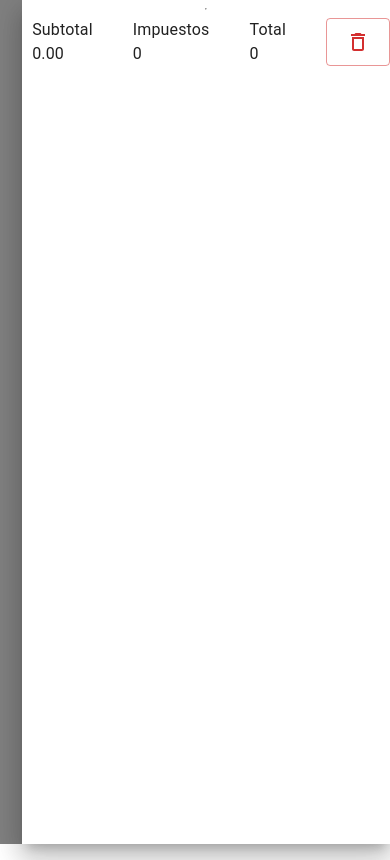
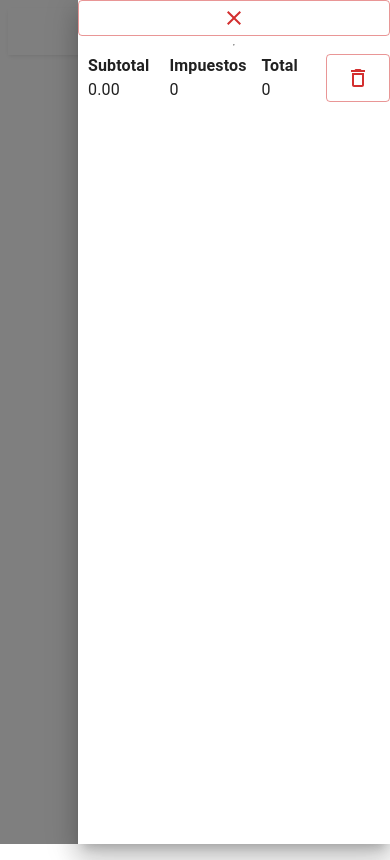
Before and after one commit to CRISTIANMARTINEZMACIA/prueba-tecnica-react-interrapidisimo, a React (Vite) app: page /panel in a window 390 px wide. Both pictures are taken after a click on the button 348 px from the left and 31 px from the top of the page. Built offline with nearby package versions, Linux system fonts and the light colour scheme.

Commit message:
fix bug with responsive and limite the amount

```diff
--- a/src/App.tsx
+++ b/src/App.tsx
@@ -9,7 +9,7 @@ import { Error500View } from "./components/errors/Error500View";
 import { Suspense } from "react";
 import { DetailErrorBoundary } from "./components/errors/DetailErrorBoundary";
 import { Grid } from "@mui/material";
-import { SkeletonGrid } from "./components/shoppingCard/SkeletonGrid";
+import { SkeletonGrid } from "./components/common/SkeletonGrid";
 import { ProductPage } from "./components/products/ProductPage";
 
 function App() {
--- a/src/components/common/Header.tsx
+++ b/src/components/common/Header.tsx
@@ -1,4 +1,4 @@
-import { Badge, Button, Grid } from "@mui/material";
+import { Badge, Box, Button } from "@mui/material";
 import { useShoppingCartStore } from "../../hooks/useShoppingCartStore";
 import ShoppingCartIcon from "@mui/icons-material/ShoppingCart";
 import { Outlet } from "react-router-dom";
@@ -10,20 +10,37 @@ export const Header = () => {
   const [open, setOpen] = useState(false);
 
   return (
-    <Grid container spacing={2}>
+    <Box
+      sx={{
+        display: "flex",
+        flexDirection: "column",
+        width: "100%",
+        minHeight: "100vh",
+      }}
+    >
       <ShoppingCart open={open} handleClose={() => setOpen(false)} />
-      <Grid sx={{ display: "flex", justifyContent: "flex-end", width: "100%" }}>
-        <Button
-          sx={{ alignItems: "end" }}
-          onClick={() => setOpen(true)}
-          variant="outlined"
-        >
+
+      <Box
+        sx={{
+          position: "sticky",
+          top: 0,
+          zIndex: 1100,
+          backgroundColor: "background.paper",
+          display: "flex",
+          justifyContent: "flex-end",
+          width: "100%",
+          boxShadow: "0px 2px 4px -1px rgba(0,0,0,0.1)",
+        }}
+      >
+        <Button onClick={() => setOpen(true)} variant="outlined">
           <Badge badgeContent={shoppingCart.length} color="secondary">
             <ShoppingCartIcon color="primary" fontSize="large" />
           </Badge>
         </Button>
-      </Grid>
-      <Outlet></Outlet>
-    </Grid>
+      </Box>
+      <Box sx={{ flexGrow: 1, p: 3 }}>
+        <Outlet />
+      </Box>
+    </Box>
   );
 };
--- a/src/components/common/LabelInformation.tsx
+++ b/src/components/common/LabelInformation.tsx
@@ -9,7 +9,7 @@ export interface LabelInformationProps {
 export const LabelInformation = ({ title, value, testId }: LabelInformationProps) => {
   return (
     <Grid>
-      <Typography>{title}</Typography>
+      <Typography sx={{fontWeight: "bold"}}>{title}</Typography>
       <Typography data-testid={testId || title}>{value}</Typography>
     </Grid>
   );
--- a/src/components/shoppingCard/SkeletonGrid.tsx
+++ b/src/components/common/SkeletonGrid.tsx
@@ -1,5 +1,5 @@
 import { Grid } from "@mui/material";
-import { SkeletonCard } from "../common/SkeletonCard";
+import { SkeletonCard } from "./SkeletonCard";
 
 export const SkeletonGrid = ({ amount = 4 }: { amount?: number }) => (
   <>
--- a/src/components/detailsProduct/DetailProductCard.tsx
+++ b/src/components/detailsProduct/DetailProductCard.tsx
@@ -25,7 +25,7 @@ export const DetailProductCard = ({
   const shoppingCart = useShoppingCartStore((state) => state.shoppingCart);
 
   return (
-    <Card>
+    <Card sx={{ maxWidth: "100%"}}>
       <CardHeader
         title={product?.title}
         subheader={
--- a/src/components/detailsProduct/DetailsProduct.tsx
+++ b/src/components/detailsProduct/DetailsProduct.tsx
@@ -12,10 +12,7 @@ export const DetailProduct = () => {
     staleTime: 1000 * 60 * 5,
   });
 
-  console.log(data);
   const product = data.error ? null : data.data?.products;
-
-  console.log(product);
 
   return product === undefined ? null : (
     <DetailProductCard product={product as ProductResponse} />
--- a/src/components/detailsProduct/SpecificationStack.tsx
+++ b/src/components/detailsProduct/SpecificationStack.tsx
@@ -10,7 +10,10 @@ export const SpecificationStack = ({
   return (
     <Grid>
       <Typography>Especificaciones</Typography>
-      <Stack direction="row" spacing={1}>
+      <Stack
+        direction={{ xs: "column", md: "row" }}
+        spacing={{ xs: 2, sm: 3, md: 4 }}
+      >
         <LabelInformation title={"Precio"} value={product?.price.toString()} />
         <LabelInformation title={"Stock"} value={product?.stock.toString()} />
         <LabelInformation title={"Peso"} value={product?.weight.toString()} />
--- a/src/components/products/FilterProductForm.tsx
+++ b/src/components/products/FilterProductForm.tsx
@@ -1,4 +1,5 @@
 import {
+  Box,
   Button,
   FormControl,
   Grid,
@@ -58,6 +59,7 @@ export const FilterProductForm = () => {
   };
 
   return (
+    <Box sx={{ width: "100%", overflow: "hidden" }}>
       <Grid container spacing={2} sx={{ width: "100%" }}>
         <Grid size={{ xs: 12, md: 5 }}>
           <TextField
@@ -90,11 +92,20 @@ export const FilterProductForm = () => {
             </Select>
           </FormControl>
         </Grid>
-      <Grid size={{ xs: 12, md: 2 }} sx={{ display: "flex", justifyContent: 'center', alignItems: "center", marginBottom: "20px" }}>
+        <Grid
+          size={{ xs: 12, md: 2 }}
+          sx={{
+            display: "flex",
+            justifyContent: "center",
+            alignItems: "center",
+            marginBottom: "20px",
+          }}
+        >
           <Button onClick={handleSearch} variant="contained">
             Buscar
           </Button>
         </Grid>
       </Grid>
+    </Box>
   );
 };
--- a/src/components/products/ProductList.tsx
+++ b/src/components/products/ProductList.tsx
@@ -1,11 +1,11 @@
 import { useEffect, useMemo } from "react";
 import { findProduct } from "../../services/findProducts";
 import { ProductCard } from "./ProductCard";
-import { Grid } from "@mui/material";
+import { Box, Grid } from "@mui/material";
 import { useSuspenseInfiniteQuery } from "@tanstack/react-query";
 import { useInView } from "react-intersection-observer";
 import React from "react";
-import { SkeletonGrid } from "../shoppingCard/SkeletonGrid";
+import { SkeletonGrid } from "../common/SkeletonGrid";
 import { useSearchParams } from "react-router-dom";
 import { FilterProductForm } from "./FilterProductForm";
 
@@ -33,8 +33,6 @@ export const ProductList = () => {
     }
   }, [inView, hasNextPage, isFetchingNextPage, fetchNextPage]);
 
-  console.log(data);
-
   const products = useMemo(() => {
     return (
       data?.pages
@@ -46,6 +44,7 @@ export const ProductList = () => {
   return (
     <React.Fragment>
       <FilterProductForm />
+      <Box sx={{ width: "100%", overflow: "hidden" }}>
         <Grid container spacing={2}>
           {products.map((item) => {
             return (
@@ -55,6 +54,8 @@ export const ProductList = () => {
             );
           })}
           {isFetchingNextPage && <SkeletonGrid />}
+        </Grid>
+      </Box>
       <div
         ref={ref}
         style={{
@@ -66,7 +67,6 @@ export const ProductList = () => {
           marginTop: "20px",
         }}
       ></div>
-      </Grid>
     </React.Fragment>
   );
 };
--- a/src/components/products/ProductPage.tsx
+++ b/src/components/products/ProductPage.tsx
@@ -1,6 +1,6 @@
 import { Suspense } from "react";
 import { Grid } from "@mui/material";
-import { SkeletonGrid } from "../shoppingCard/SkeletonGrid";
+import { SkeletonGrid } from "../common/SkeletonGrid";
 import { ProductList } from "./ProductList";
 
 export const ProductPage = () => {
--- a/src/components/shoppingCard/ShoppingCart.tsx
+++ b/src/components/shoppingCard/ShoppingCart.tsx
@@ -4,6 +4,7 @@ import { useShoppingCartStore } from "../../hooks/useShoppingCartStore";
 import { ShoppingCartItem } from "./ShoppingCartItem";
 import { LabelInformation } from "../common/LabelInformation";
 import DeleteOutlineIcon from "@mui/icons-material/DeleteOutlined";
+import CloseIcon from "@mui/icons-material/CloseOutlined";
 
 export interface ShoppingCart {
   open: boolean;
@@ -25,15 +26,32 @@ export const ShoppingCart = ({
         anchor={anchor}
         open={open}
         onClose={handleClose}
-        sx={{ margin: "10px" }}
+        sx={{ margin: "10px" , '& .MuiDrawer-paper': {
+        boxSizing: 'border-box',
+        width: {
+          xs: '80%',
+          sm: '400px',
+          md: '450px',
+        },
+      },}}
       >
+        <Stack>
+          <Button onClick={handleClose} color="error" variant="outlined">
+            <CloseIcon></CloseIcon>
+          </Button>
+        </Stack>
         {shoppingCart.length > 0 &&
           shoppingCart.map((item) => {
             return <ShoppingCartItem key={item.product.id} item={item} />;
           })}
 
         <hr />
-        <Stack direction={"row"} spacing={5} sx={{ paddingLeft: "10px" }} data-testid="cart-summary">
+        <Stack
+          direction={"row"}
+          spacing={5}
+          sx={{ paddingLeft: "10px" }}
+          data-testid="cart-summary"
+        >
           <LabelInformation
             title="Subtotal"
             value={
@@ -51,7 +69,7 @@ export const ShoppingCart = ({
                 .reduce((acc, item) => acc + (item.tax ?? 0), 0)
                 .toString() ?? "0"
             }
-           testId="cart-summary-tax"
+            testId="cart-summary-tax"
           />
           <LabelInformation
             title="Total"
--- a/src/components/shoppingCard/ShoppingCartAction.tsx
+++ b/src/components/shoppingCard/ShoppingCartAction.tsx
@@ -34,10 +34,21 @@ export const ShoppingCartAction = ({
     setOpen(true);
   };
 
-  const availableAmount = product.stock - usedStock - amount;
+  const availableAmount = product.stock - usedStock;
 
+  const handleOnChange = (event: React.ChangeEvent<HTMLInputElement>) => {
+    const value = event.target.value ? parseInt(event.target.value) : 0;
+    if (value > availableAmount) {
+      setAmount(availableAmount);
+      return;
+    }
+    setAmount(value);
+  };
   return (
-    <Stack direction="row" spacing={5}>
+    <Stack
+      direction={{ xs: "column", md: "row" }}
+      spacing={{ xs: 2, sm: 3, md: 4 }}
+    >
       <ProcessSnackBar
         open={open}
         handleClose={() => setOpen(false)}
@@ -50,11 +61,10 @@ export const ShoppingCartAction = ({
         value={amount}
         type="number"
         required
-        onChange={(event: React.ChangeEvent<HTMLInputElement>) =>
-          setAmount(event.target.value ? parseInt(event.target.value) : 0)
-        }
+        onChange={handleOnChange}
         style={{ marginBottom: "20px" }}
       />
+
       <LabelInformation title={"Precio"} value={product?.price.toString()} />
       <LabelInformation
         title={"Total"}
```
Lines whose indentation alone changed are shown as unchanged.
